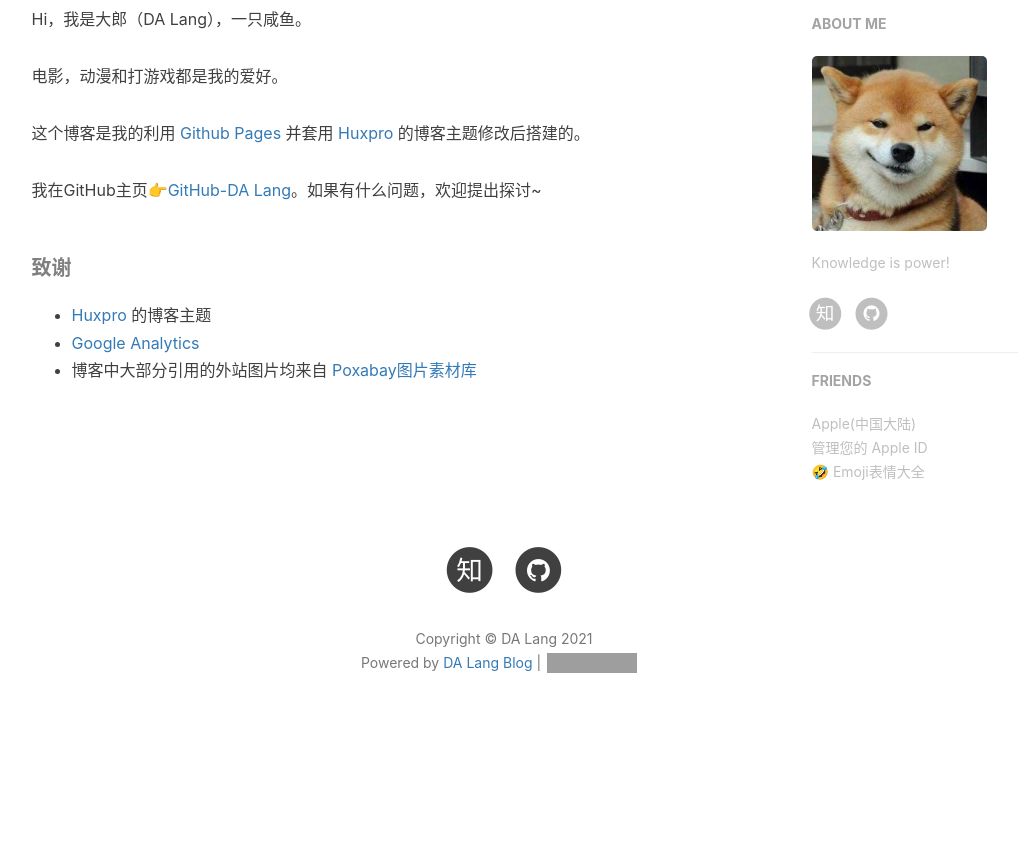
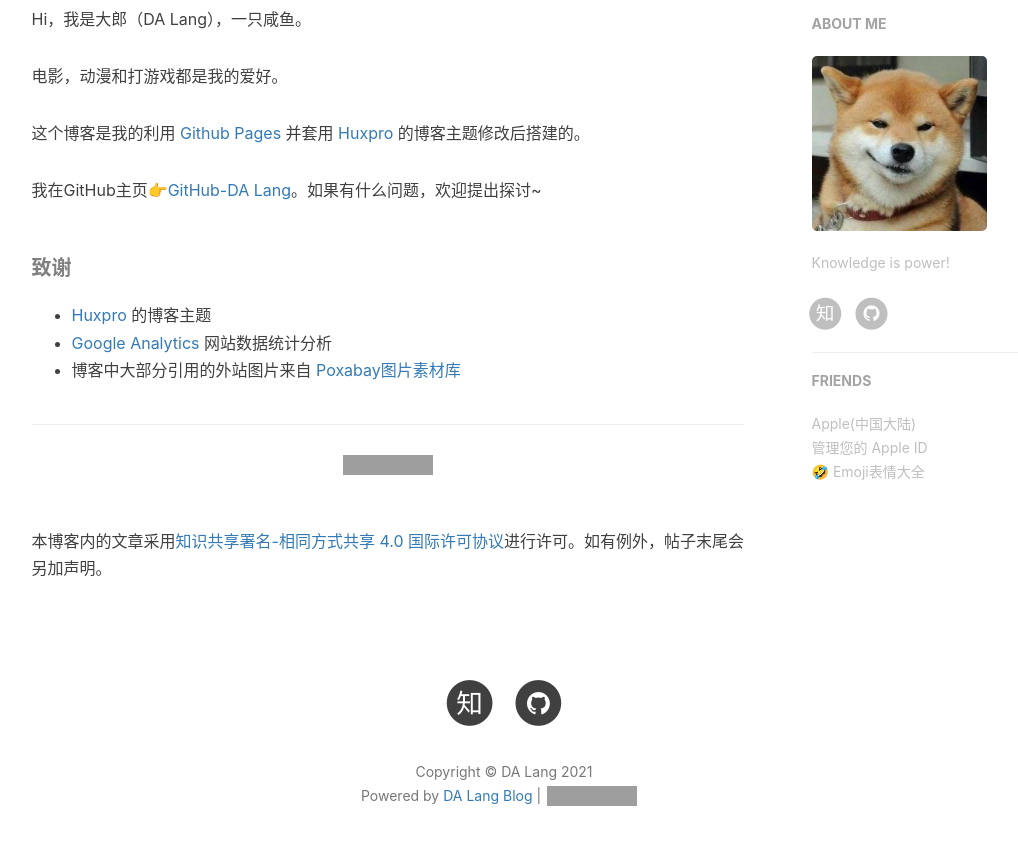
Before and after one commit to dalangblog/dalangblog.github.io, a Jekyll site: the page built from about.html, in a window 1280 px wide and 900 px high, scrolled down 571 px. Shown: the top 845 px of the window, without its empty margins (136-1154 px from the left). Built offline with Jekyll 4.4.1, drawn with Linux system fonts in a browser that asks for light colours; nearby versions of some CDN libraries; comment, search, counter and statistics services are not loaded; before the commit the page ends 1338 px from its top, so only the background shows below that; grey boxes are pictures that could not be loaded.

Commit message:
Update zh.md

```diff
--- a/_includes/about/zh.md
+++ b/_includes/about/zh.md
@@ -11,5 +11,9 @@ Hi，我是大郎（DA Lang），一只咸鱼。
 ##### 致谢
 
 - [Huxpro](https://github.com/Huxpro/huxpro.github.io) 的博客主题
-- [Google Analytics](https://analytics.google.com/analytics)
-- 博客中大部分引用的外站图片均来自 [Poxabay图片素材库](https://pixabay.com/zh/)
+- [Google Analytics](https://analytics.google.com/analytics) 网站数据统计分析
+- 博客中大部分引用的外站图片来自 [Poxabay图片素材库](https://pixabay.com/zh/)
+
+---
+
+<a rel="license" href="http://creativecommons.org/licenses/by-sa/4.0/"><img alt="知识共享许可协议" style="border-width:0" src="https://i.creativecommons.org/l/by-sa/4.0/88x31.png" /></a><br />本博客内的文章采用<a rel="license" href="http://creativecommons.org/licenses/by-sa/4.0/">知识共享署名-相同方式共享 4.0 国际许可协议</a>进行许可。如有例外，帖子末尾会另加声明。
```
